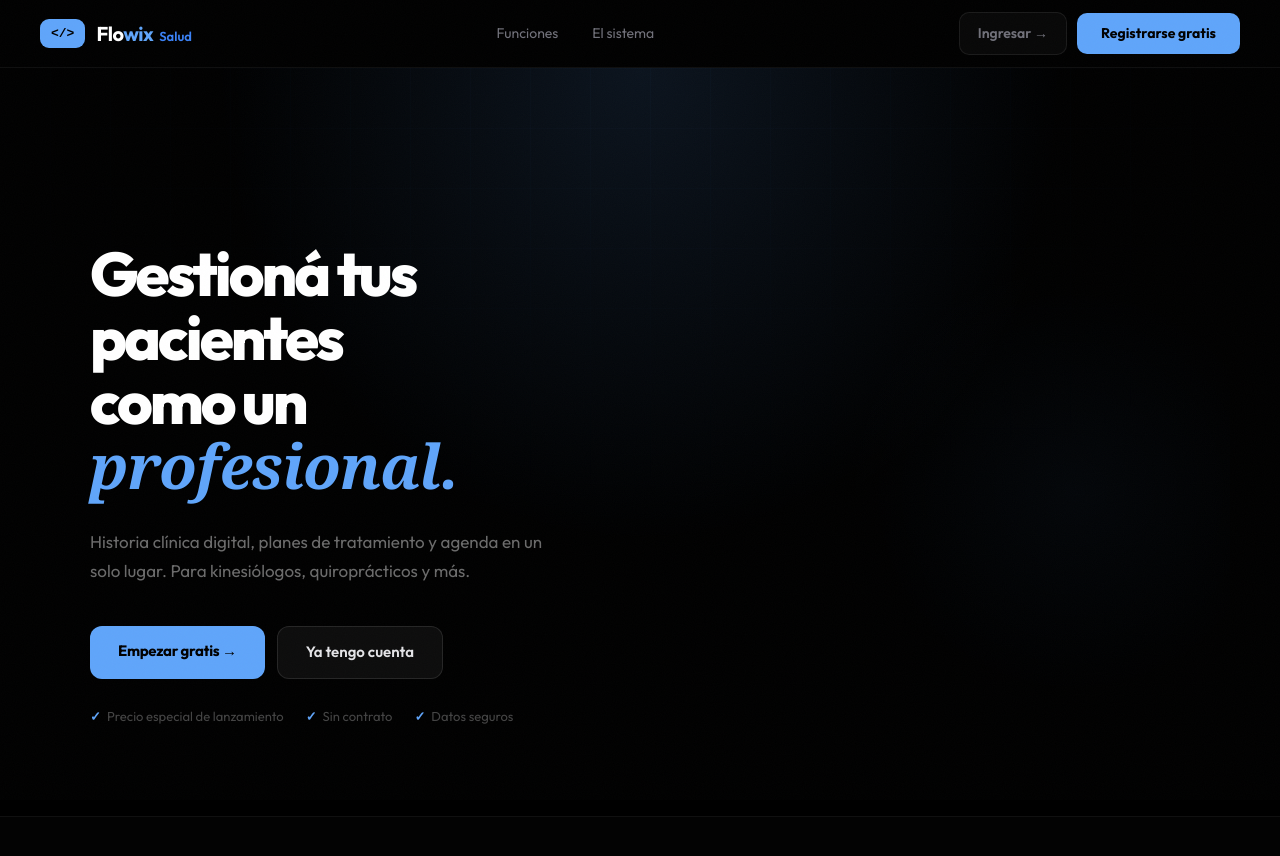
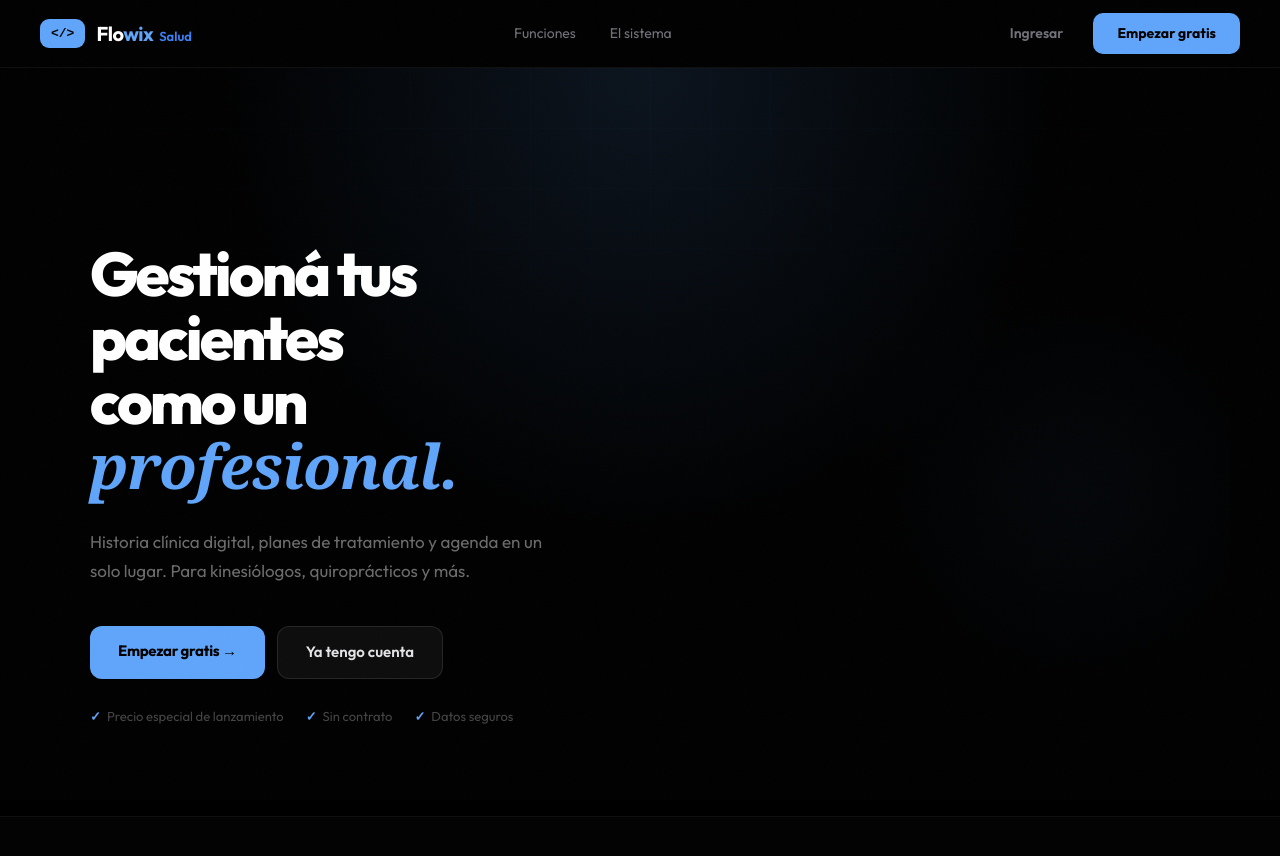
Before and after one commit to alegresystems26/flowix-salud, a Next.js app: page / in a window 1280 px wide. Shown: the top 856 px of the page. Built offline with nearby package versions, Linux system fonts and the light colour scheme.

Commit message:
fix: nav igual a FlowixBook — Ingresar como link simple, Empezar gratis como boton primario

```diff
--- a/app/page.tsx
+++ b/app/page.tsx
@@ -55,16 +55,15 @@ export default function FlowixSaludLanding() {
           <a href="#funciones" className="nav-link" style={{ color: "#71717a", fontSize: 14, textDecoration: "none", padding: "8px 16px", borderRadius: 8 }}>Funciones</a>
           <a href="#detalle"   className="nav-link" style={{ color: "#71717a", fontSize: 14, textDecoration: "none", padding: "8px 16px", borderRadius: 8 }}>El sistema</a>
         </div>
-        <div style={{ display: "flex", alignItems: "center", gap: 10 }}>
-          <a href={SYSTEM_LOGIN} style={{
+        <div style={{ display: "flex", alignItems: "center", gap: 14 }}>
+          <a href={SYSTEM_LOGIN} className="nav-link" style={{
             color: "#71717a", fontSize: 14, fontWeight: 600,
-            textDecoration: "none", padding: "10px 18px", borderRadius: 10,
-            border: "1px solid rgba(255,255,255,0.08)", background: "rgba(255,255,255,0.03)",
-          }}>Ingresar →</a>
+            textDecoration: "none", padding: "8px 16px", borderRadius: 8,
+          }}>Ingresar</a>
           <a href={SYSTEM_REGISTER} style={{
             background: B, color: "#000", fontSize: 14, fontWeight: 700,
             textDecoration: "none", padding: "10px 24px", borderRadius: 10,
-          }}>Registrarse gratis</a>
+          }}>Empezar gratis</a>
         </div>
       </nav>
 
```
